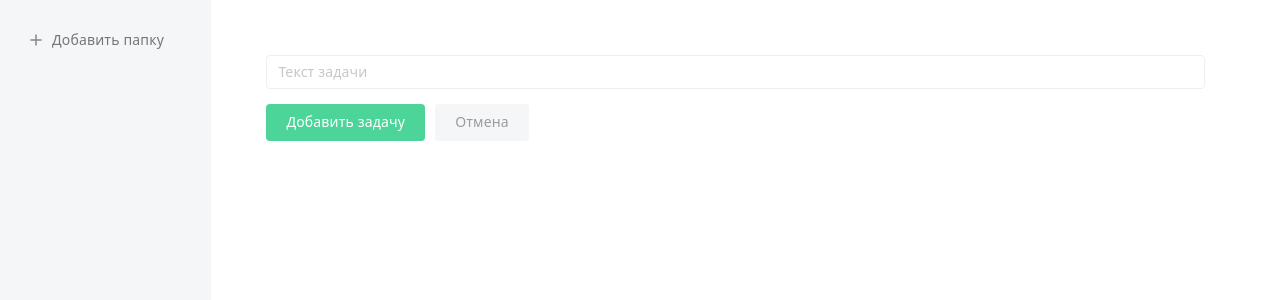
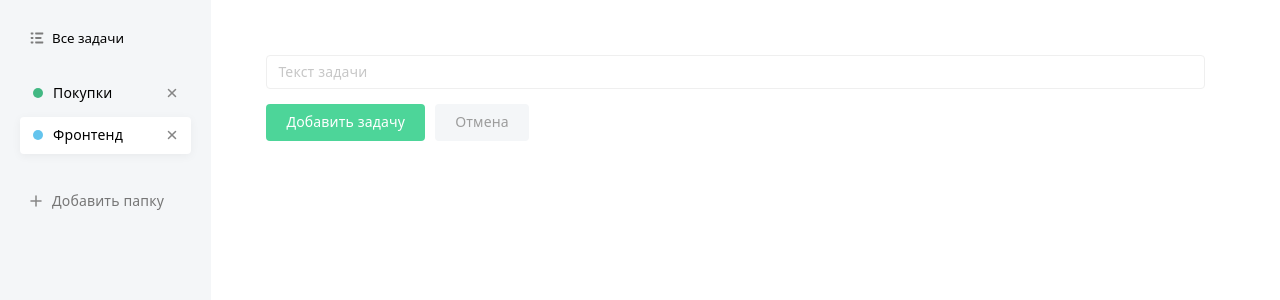
Before and after one commit to LuckyFoxCode/R_todo, a React (Vite) app: page / in a window 1280 px wide. Shown: the top 300 px of the page. Built offline with nearby package versions, Linux system fonts and the light colour scheme.

Commit message:
:sparkles: add FolderList, FolderListItem components.

```diff
--- a/src/App.tsx
+++ b/src/App.tsx
@@ -1,9 +1,21 @@
 import { Aside, Content } from './components';
+
+export interface DataProps {
+  id: string;
+  color: string;
+  title: string;
+  isSelected: boolean;
+}
+
+const data: DataProps[] = [
+  { color: '#42B883', id: '01', title: 'Покупки', isSelected: false },
+  { color: '#64C4ED', id: '02', title: 'Фронтенд', isSelected: true },
+];
 
 export const App = () => {
   return (
     <div className='app'>
-      <Aside />
+      <Aside data={data} />
       <Content />
     </div>
   );
--- a/src/components/Aside/Aside.module.scss
+++ b/src/components/Aside/Aside.module.scss
@@ -5,4 +5,33 @@
   height: 100vh;
   background-color: #f4f6f8;
   padding: 20px;
+
+  &__allBtn {
+    display: flex;
+    align-items: center;
+    border: none;
+    border-radius: 4px;
+    background-color: transparent;
+    padding: 9px 8px 10px;
+    margin-bottom: 18px;
+    cursor: pointer;
+    transition: all 0.2s ease-in-out;
+
+    &:hover {
+      background-color: #fff;
+      box-shadow: 0px 2px 10px rgba(0, 0, 0, 0.03);
+    }
+
+    &_icon {
+      $size: 18px;
+      width: $size;
+      height: $size;
+      margin-right: 6px;
+    }
+  }
 }
+
+.active {
+  background-color: #fff;
+  box-shadow: 0px 2px 10px rgba(0, 0, 0, 0.03);
+}
--- a/src/components/Aside/Aside.tsx
+++ b/src/components/Aside/Aside.tsx
@@ -1,19 +1,35 @@
-import { AddButton, AddFolder } from 'components/common';
+import { AddButton, AddFolder, FolderList, Icon } from 'components/common';
 import { FC, useState } from 'react';
 
+import { DataProps } from 'App';
 import styles from './Aside.module.scss';
 
-export const Aside: FC = () => {
+interface AsideProps {
+  data: DataProps[];
+}
+
+export const Aside: FC<AsideProps> = ({ data }) => {
   const [showPopup, setShowPopup] = useState<boolean>(false);
 
   return (
     <aside className={styles.aside}>
+      {!!data.length && (
+        <button className={styles.aside__allBtn}>
+          <Icon
+            name='all'
+            className={styles.aside__allBtn_icon}
+          />
+          Все задачи
+        </button>
+      )}
+      {!!data.length && <FolderList data={data} />}
       {!showPopup && (
         <AddButton
           title='Добавить папку'
           setShowPopup={setShowPopup}
         />
       )}
+
       {showPopup && <AddFolder setShowPopup={setShowPopup} />}
     </aside>
   );
--- /dev/null
+++ b/src/components/common/FolderList/FolderList.module.scss
@@ -0,0 +1,5 @@
+.list {
+  display: flex;
+  flex-direction: column;
+  margin-bottom: 27px;
+}
--- /dev/null
+++ b/src/components/common/FolderList/FolderList.tsx
@@ -0,0 +1,22 @@
+import { DataProps } from 'App';
+import { FC } from 'react';
+import styles from './FolderList.module.scss';
+import { FolderListItem } from './components/FolderListItem';
+
+interface FolderListProps {
+  data: DataProps[];
+}
+
+export const FolderList: FC<FolderListProps> = ({ data }) => {
+  return (
+    <ul className={styles.list}>
+      {[] &&
+        data.map((item) => (
+          <FolderListItem
+            key={item.id}
+            item={item}
+          />
+        ))}
+    </ul>
+  );
+};
--- /dev/null
+++ b/src/components/common/FolderList/components/FolderListItem/FolderListItem.module.scss
@@ -0,0 +1,58 @@
+.item {
+  display: flex;
+  align-items: center;
+  justify-content: space-between;
+  font-size: 14px;
+  line-height: 16px;
+  letter-spacing: 0.15px;
+  background-color: transparent;
+  border-radius: 4px;
+  padding: 10px 13px 11px;
+  margin-bottom: 5px;
+  transition: all 0.2s ease-in-out;
+  cursor: pointer;
+
+  &:hover {
+    box-shadow: 0px 2px 10px rgba(0, 0, 0, 0.05);
+    background-color: #fff;
+  }
+
+  &:last-child {
+    margin-bottom: 0;
+  }
+
+  &__wrapper {
+    display: flex;
+    align-items: center;
+  }
+
+  &__color {
+    $size: 10px;
+    width: $size;
+    height: $size;
+    border-radius: 100%;
+    margin-right: 10px;
+  }
+
+  &__icon {
+    $size: 12px;
+    width: $size;
+    height: $size;
+    transform: rotate(45deg);
+
+    path {
+      transition: all 0.2s ease-in-out;
+    }
+
+    &:hover {
+      path {
+        stroke: #000;
+      }
+    }
+  }
+}
+
+.active {
+  background-color: #fff;
+  box-shadow: 0px 2px 10px rgba(0, 0, 0, 0.05);
+}
--- /dev/null
+++ b/src/components/common/FolderList/components/FolderListItem/FolderListItem.tsx
@@ -0,0 +1,27 @@
+import { DataProps } from 'App';
+import clsx from 'clsx';
+import { Icon } from 'components/common';
+import { FC } from 'react';
+import styles from './FolderListItem.module.scss';
+
+interface FolderListItemProps {
+  item: DataProps;
+}
+
+export const FolderListItem: FC<FolderListItemProps> = ({ item }) => {
+  return (
+    <li className={clsx(styles.item, item.isSelected ? styles.active : null)}>
+      <div className={styles.item__wrapper}>
+        <div
+          className={styles.item__color}
+          style={{ backgroundColor: item.color }}
+        />
+        {item.title}
+      </div>
+      <Icon
+        name='plus'
+        className={styles.item__icon}
+      />
+    </li>
+  );
+};
--- /dev/null
+++ b/src/components/common/FolderList/components/FolderListItem/index.ts
@@ -0,0 +1 @@
+export * from './FolderListItem';
--- /dev/null
+++ b/src/components/common/FolderList/index.ts
@@ -0,0 +1 @@
+export * from './FolderList';
--- a/src/components/common/Icon/Icon.tsx
+++ b/src/components/common/Icon/Icon.tsx
@@ -32,6 +32,20 @@ export const Icon: FC<IconProps> = ({ name, className }) => {
           />
         </svg>
       );
+    case 'all':
+      return (
+        <svg
+          className={clsx(className)}
+          width='18'
+          height='18'
+          viewBox='0 0 18 18'
+          xmlns='http://www.w3.org/2000/svg'>
+          <path
+            d='M12.96 8.10001H7.74001C7.24321 8.10001 7.20001 8.50231 7.20001 9.00001C7.20001 9.49771 7.24321 9.90001 7.74001 9.90001H12.96C13.4568 9.90001 13.5 9.49771 13.5 9.00001C13.5 8.50231 13.4568 8.10001 12.96 8.10001ZM14.76 12.6H7.74001C7.24321 12.6 7.20001 13.0023 7.20001 13.5C7.20001 13.9977 7.24321 14.4 7.74001 14.4H14.76C15.2568 14.4 15.3 13.9977 15.3 13.5C15.3 13.0023 15.2568 12.6 14.76 12.6ZM7.74001 5.40001H14.76C15.2568 5.40001 15.3 4.99771 15.3 4.50001C15.3 4.00231 15.2568 3.60001 14.76 3.60001H7.74001C7.24321 3.60001 7.20001 4.00231 7.20001 4.50001C7.20001 4.99771 7.24321 5.40001 7.74001 5.40001ZM4.86001 8.10001H3.24001C2.74321 8.10001 2.70001 8.50231 2.70001 9.00001C2.70001 9.49771 2.74321 9.90001 3.24001 9.90001H4.86001C5.35681 9.90001 5.40001 9.49771 5.40001 9.00001C5.40001 8.50231 5.35681 8.10001 4.86001 8.10001ZM4.86001 12.6H3.24001C2.74321 12.6 2.70001 13.0023 2.70001 13.5C2.70001 13.9977 2.74321 14.4 3.24001 14.4H4.86001C5.35681 14.4 5.40001 13.9977 5.40001 13.5C5.40001 13.0023 5.35681 12.6 4.86001 12.6ZM4.86001 3.60001H3.24001C2.74321 3.60001 2.70001 4.00231 2.70001 4.50001C2.70001 4.99771 2.74321 5.40001 3.24001 5.40001H4.86001C5.35681 5.40001 5.40001 4.99771 5.40001 4.50001C5.40001 4.00231 5.35681 3.60001 4.86001 3.60001Z'
+            fill='#7C7C7C'
+          />
+        </svg>
+      );
     default:
       return null;
   }
--- a/src/components/common/index.ts
+++ b/src/components/common/index.ts
@@ -3,4 +3,5 @@ export * from './AddFolder/';
 export * from './AddTask/';
 export * from './CustomButton/';
 export * from './CustomInput/';
+export * from './FolderList/';
 export * from './Icon/';
```
